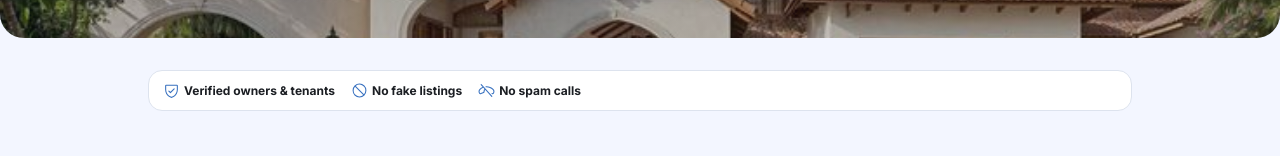
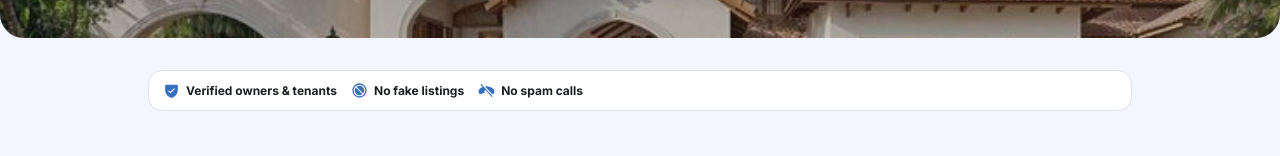
Before and after one commit to CryptoPrism-io/Propweb, a React (Vite) app in the folder app/: page / in a window 1280 px wide. Shown: the part 256-412 px from the top of the page. Built offline with nearby package versions, Linux system fonts and the light colour scheme.

Commit message:
style: match trust-strip pill to home mockup exactly (gap 14/6px, filled 17px blue icons)

```diff
--- a/app/src/pages/Home.tsx
+++ b/app/src/pages/Home.tsx
@@ -23,7 +23,7 @@ export default function Home() {
         <div className="absolute inset-0 bg-gradient-to-b from-graphite/70 via-graphite/40 to-graphite/25" />
         <div className="relative mx-auto max-w-5xl px-5 pt-24 pb-10 text-center">
           <h1 style={{ fontFamily: "'Onest', 'Manrope', system-ui, sans-serif", fontStyle: 'normal', fontWeight: 900, fontSize: '36px', lineHeight: '40px', color: '#FFFFFF' }}>
-            No Brokers,<br />
+            No Brokers.<br />
             No Fakes.
           </h1>
           {!searchOpen && (
@@ -40,10 +40,10 @@ export default function Home() {
       </section>
 
       <div className="mx-auto max-w-5xl px-5 py-8">
-        <div className="flex flex-wrap gap-4 rounded-[14px] bg-white px-[14px] py-[11px] text-xs font-bold text-graphite border border-line">
-          <span className="inline-flex items-center gap-1"><ShieldCheck size={17} className="text-blueharbor" /> Verified owners & tenants</span>
-          <span className="inline-flex items-center gap-1"><Prohibit size={17} className="text-blueharbor" /> No fake listings</span>
-          <span className="inline-flex items-center gap-1"><PhoneSlash size={17} className="text-blueharbor" /> No spam calls</span>
+        <div className="flex flex-wrap gap-[14px] rounded-[14px] border border-line bg-white px-[14px] py-[11px]">
+          <span className="inline-flex items-center gap-1.5 text-xs font-bold text-graphite"><ShieldCheck size={17} weight="fill" className="text-blueharbor" /> Verified owners & tenants</span>
+          <span className="inline-flex items-center gap-1.5 text-xs font-bold text-graphite"><Prohibit size={17} weight="fill" className="text-blueharbor" /> No fake listings</span>
+          <span className="inline-flex items-center gap-1.5 text-xs font-bold text-graphite"><PhoneSlash size={17} weight="fill" className="text-blueharbor" /> No spam calls</span>
         </div>
 
         <h2 className="font-display mt-10 text-lg font-bold">Featured verified rentals</h2>
```
